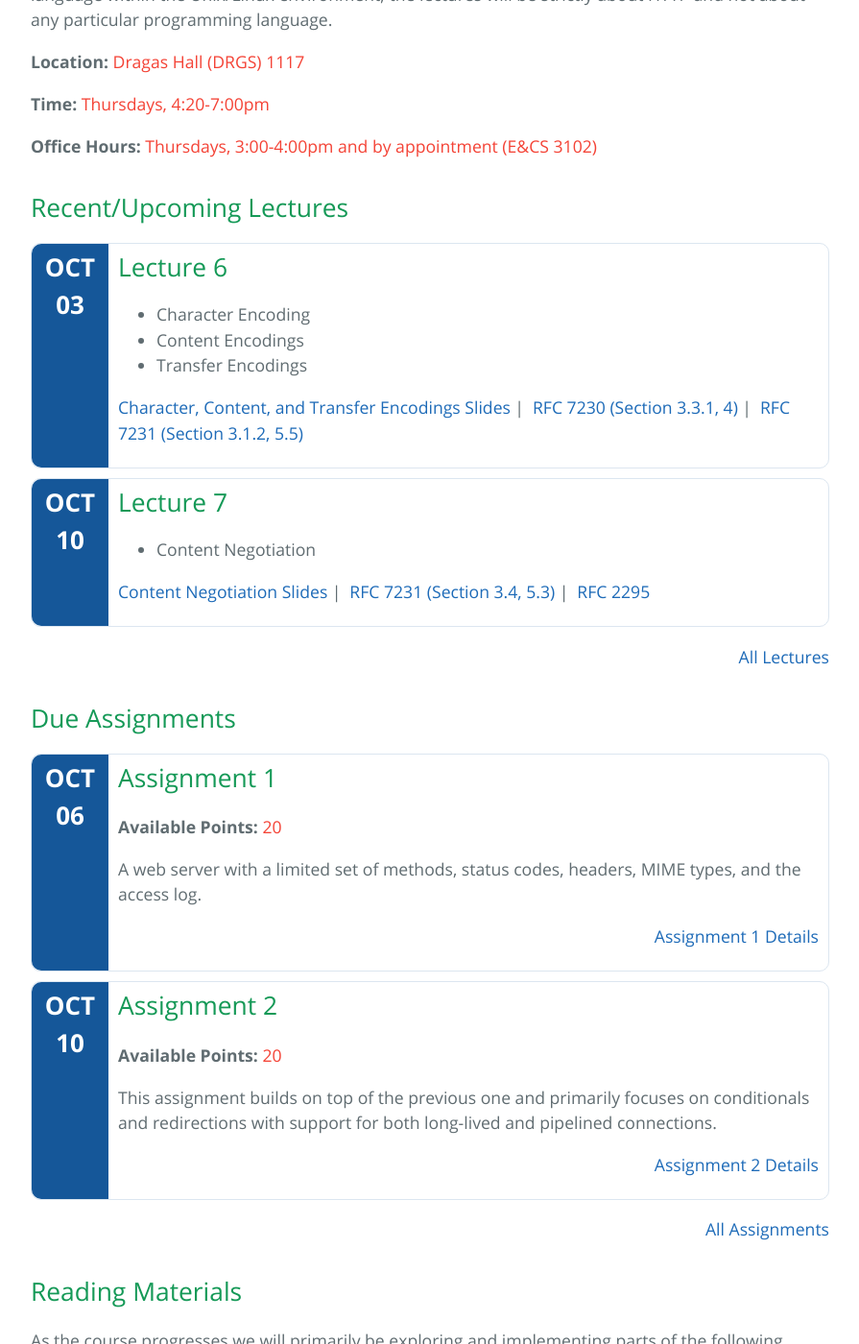
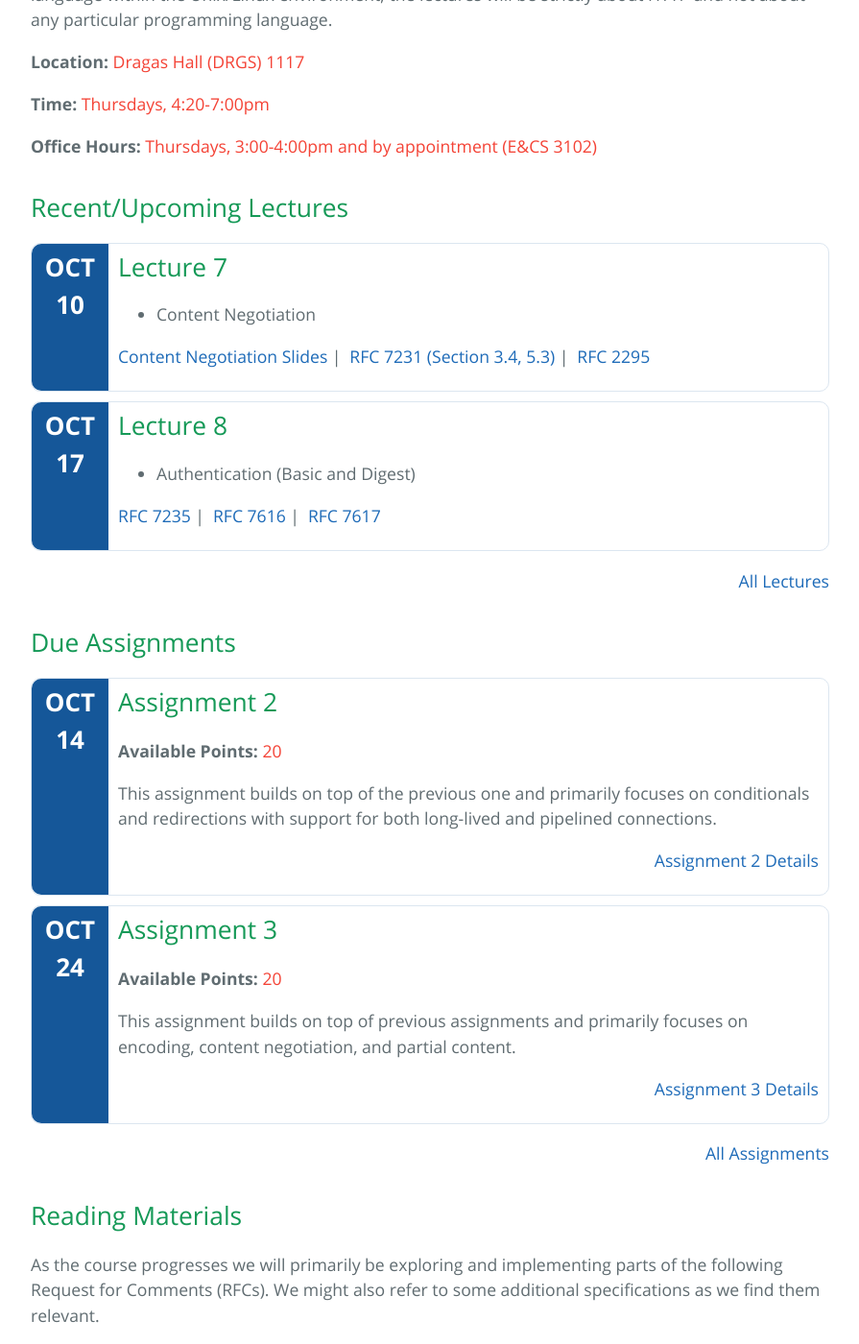
Before and after one commit to cs531-f19/cs531-f19.github.io, a Jekyll site: the page built from index.md, in a window 1280 px wide and 1400 px high, scrolled down 662 px. Shown: the whole window at 96% size, without its empty margins (192-1087 px from the left). Built offline with Jekyll 4.4.1, drawn with Linux system fonts in a browser that asks for light colours; the repository's description, which GitHub fills in, is left out.

Commit message:
Extend Assignment 2 deadline and update featured lecture

```diff
--- a/_data/assignments.yml
+++ b/_data/assignments.yml
@@ -28,16 +28,16 @@
   description: A web server with a limited set of methods, status codes, headers, MIME types, and the access log.
   date: 2019-10-06
   points: 20
-  featured: true
 - title: Assignment 2
   description: This assignment builds on top of the previous one and primarily focuses on conditionals and redirections with support for both long-lived and pipelined connections.
-  date: 2019-10-10
+  date: 2019-10-14
   points: 20
   featured: true
 - title: Assignment 3
   description: This assignment builds on top of previous assignments and primarily focuses on encoding, content negotiation, and partial content.
   date: 2019-10-24
   points: 20
+  featured: true
 - title: Assignment 4
   description: This assignment builds on top of previous assignments and primarily focuses on authentication and authorization.
   date: 2019-11-07
```
Also changed, not shown: _data/lectures.yml (+8 -1 lines).
